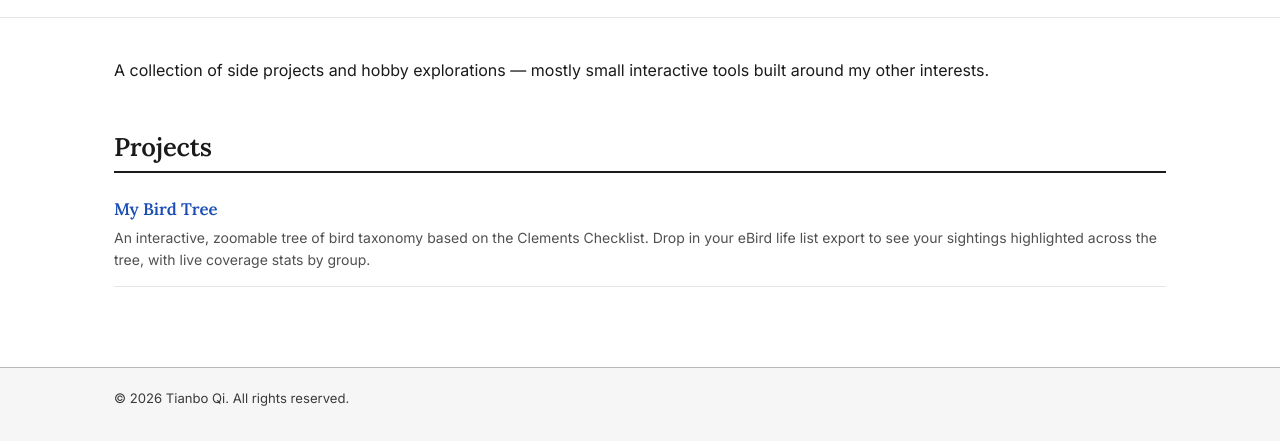
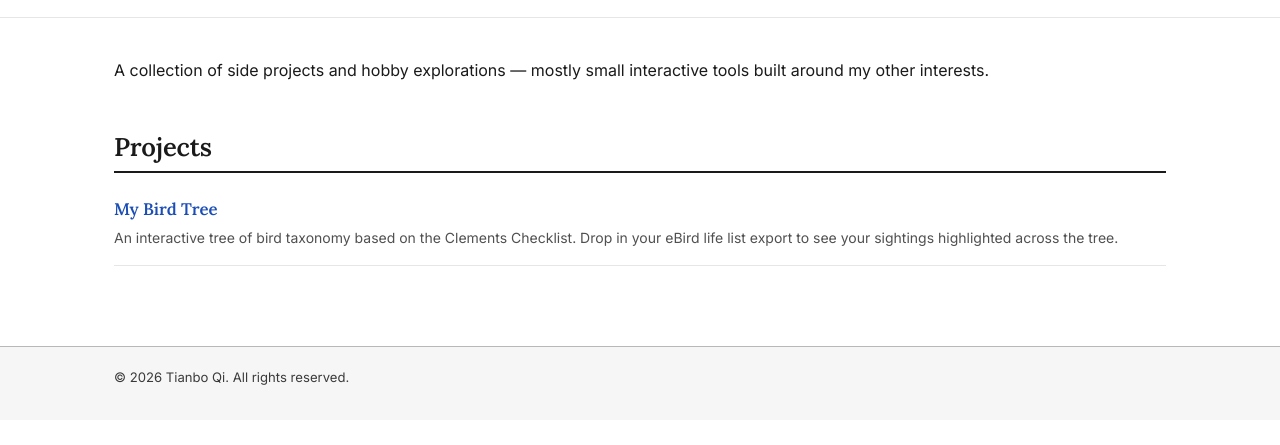
Before and after one commit to tianboqi/tianboqi.github.io, a plain HTML site: page misc.html in a window 1280 px wide. Shown: the part 93-538 px from the top of the page. Drawn offline with Linux system fonts and the light colour scheme.

Commit message:
Update CV and misc

```diff
--- a/misc.html
+++ b/misc.html
@@ -40,7 +40,7 @@
     <ul class="notes-list">
       <li>
         <a href="birdtree.html" target="_blank">My Bird Tree</a>
-        <span class="notes-desc">An interactive, zoomable tree of bird taxonomy based on the Clements Checklist. Drop in your eBird life list export to see your sightings highlighted across the tree, with live coverage stats by group.</span>
+        <span class="notes-desc">An interactive tree of bird taxonomy based on the Clements Checklist. Drop in your eBird life list export to see your sightings highlighted across the tree.</span>
       </li>
     </ul>
   </section>
```
Also changed, not shown: 1 other file.
